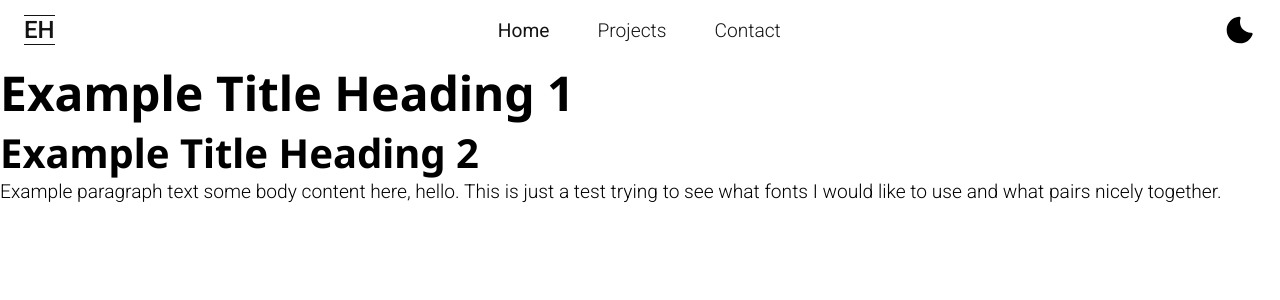
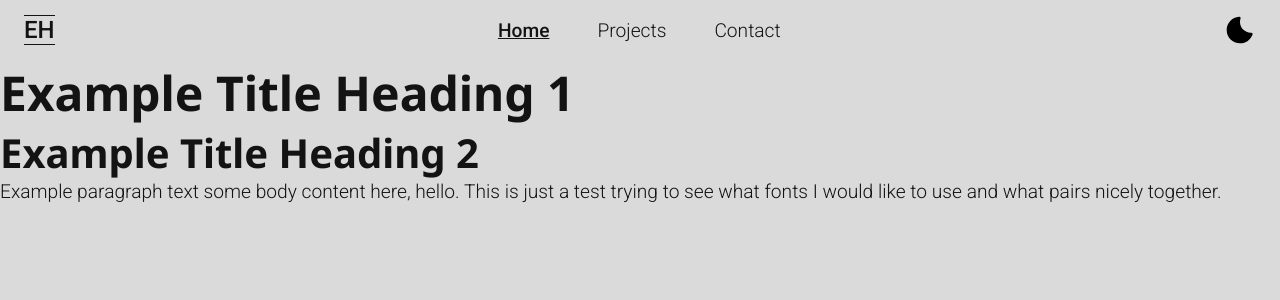
Before and after one commit to EHansen94/portfolio, a Next.js app: page / in a window 1280 px wide. Shown: the top 300 px of the page. Built offline with nearby package versions, Linux system fonts and the light colour scheme.

Commit message:
dark mode setup

```diff
--- a/src/components/Navbar.jsx
+++ b/src/components/Navbar.jsx
@@ -1,5 +1,6 @@
-import React, { useState } from "react";
+import React, { useState, useContext } from "react";
 import { useRouter } from "next/router";
+import { DarkModeContext } from "@/util/darkModeContext";
 import Link from "next/link";
 import styles from "@/styles/components/Navbar.module.css";
 import sun from "../../public/sun.svg";
@@ -7,9 +8,7 @@ import moon from "../../public/moon.svg";
 
 export default function Navbar() {
 	const router = useRouter();
-	const [darkModeToggle, setDarkModeToggle] = useState(false);
-
-	console.log(router.pathname);
+	const [darkModeToggle, setDarkModeToggle] = useContext(DarkModeContext);
 
 	return (
 		<nav className={styles["navbar-container"]}>
--- a/src/pages/_app.js
+++ b/src/pages/_app.js
@@ -1,11 +1,14 @@
 import "@/styles/globals.css";
+import { DarkModeProvider } from "@/util/darkModeContext";
 import Navbar from "@/components/Navbar";
 
 export default function App({ Component, pageProps }) {
   return (
     <>
-      <Navbar />
-      <Component {...pageProps} />
+      <DarkModeProvider>
+        <Navbar />
+        <Component {...pageProps} />
+      </DarkModeProvider>
     </>
   );
 }
--- a/src/styles/components/Navbar.module.css
+++ b/src/styles/components/Navbar.module.css
@@ -27,7 +27,8 @@
 }
 
 .nav-links li.active a{
-    font-weight: 400;
+    text-decoration: underline;
+    font-weight: 500;
 }
 
 
--- a/src/styles/globals.css
+++ b/src/styles/globals.css
@@ -1,5 +1,11 @@
 :root {
   --primary-text: #131313;
+  --primary-background: #dadada;
+}
+
+.dark-mode {
+  --primary-text: #dadada;
+  --primary-background: #131313;
 }
 
 * {
@@ -12,22 +18,26 @@ html,
 body {
   max-width: 100vw;
   overflow-x: hidden;
+  background-color: var(--primary-background);
 }
 
 h1 {
   font-family: 'Noto Sans', sans-serif;
   font-size: 3rem;
+  color: var(--primary-text);
 }
 
 h2 {
   font-family: 'Noto Sans', sans-serif;
   font-size: 2.5rem;
+  color: var(--primary-text);
 }
 
 p {
   font-family: 'Roboto', sans-serif;
   font-size: 1.2rem;
   font-weight: 300;
+  color: var(--primary-text);
 }
 
 a {
@@ -35,5 +45,5 @@ a {
   font-size: 1.25rem;
   font-weight: 400;
   text-decoration: none;
-  color: var(--black);
+  color: var(--primary-text);
 }
--- /dev/null
+++ b/src/util/darkModeContext.js
@@ -0,0 +1,38 @@
+import React, { createContext, useState, useEffect } from 'react';
+
+export const DarkModeContext = createContext();
+
+export const DarkModeProvider = ({ children }) => {
+  const [darkModeToggle, setDarkModeToggle] = useState(false);
+  const [isLoading, setIsLoading] = useState(true);
+
+  useEffect(() => {
+    if (typeof window !== 'undefined') {
+      const storedMode = JSON.parse(localStorage.getItem('darkMode'));
+      if (storedMode !== null) {
+        setDarkModeToggle(storedMode);
+      }
+      setIsLoading(false);
+    }
+  }, []);
+
+  // Effect to add/remove class and persist to local storage
+  useEffect(() => {
+    if (darkModeToggle) {
+      document.body.classList.add('dark-mode');
+      localStorage.setItem('darkMode', JSON.stringify(true));
+    } else {
+      document.body.classList.remove('dark-mode');
+      localStorage.setItem('darkMode', JSON.stringify(false));
+    }
+  }, [darkModeToggle]);
+
+  // Avoid rendering anything during loading to stop flickering
+  if (isLoading) return null;
+
+  return (
+    <DarkModeContext.Provider value={[darkModeToggle, setDarkModeToggle]}>
+      {children}
+    </DarkModeContext.Provider>
+  );
+};
```
Also changed, not shown: public/sun.svg.
